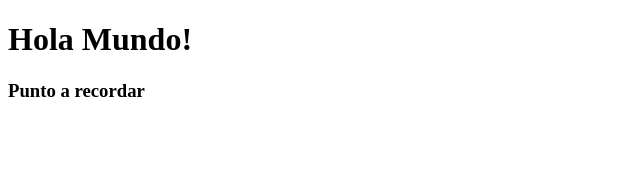
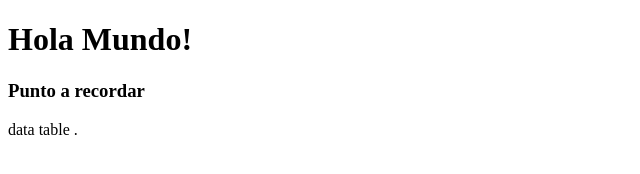
Before and after one commit to jal-morales/Proyecto_GitHub, a plain HTML site: page index.html in a window 1280 px wide. Shown: the full height of the page, 0-640 px from the left. Drawn offline with Linux system fonts and the light colour scheme.

Commit message:
Modificacion index.html
Se le añande una etiqueta section

```diff
--- a/index.html
+++ b/index.html
@@ -6,5 +6,8 @@
 <body>
 <h1>Hola Mundo!</h1>
 <h3>Punto a recordar</h3>
+<section>
+	data table .
+</section>
 </body>
 </html>
```
